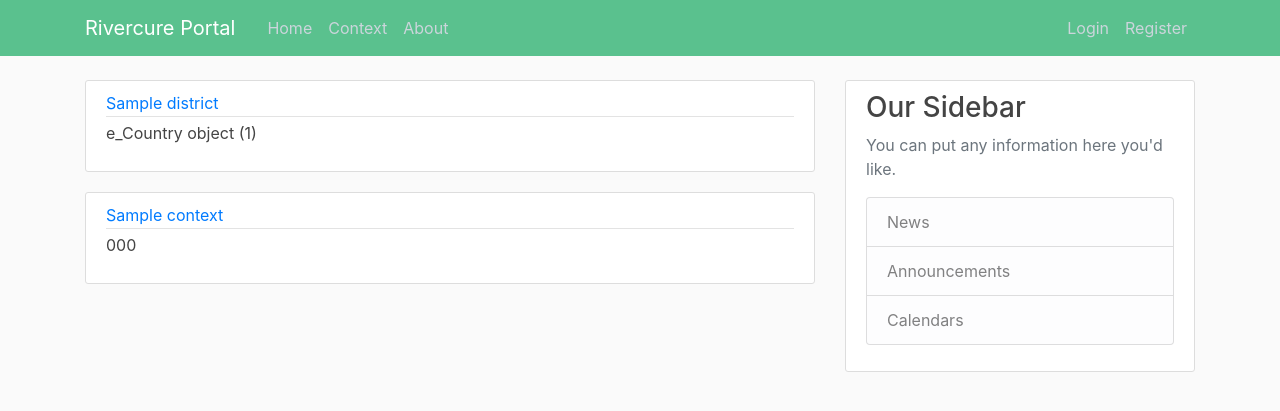
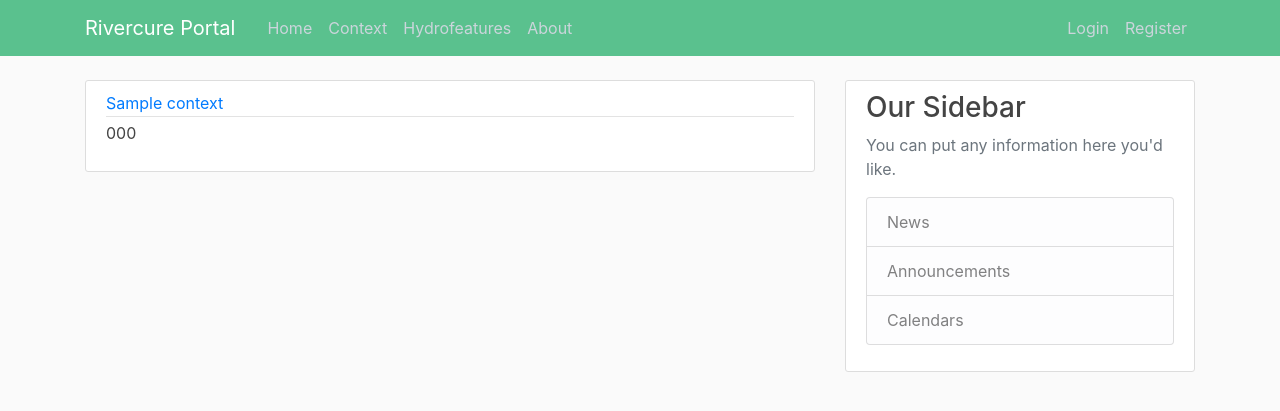
Before and after one commit to RiverCure/Rivercure-Portal, a Django app: page / in a window 1280 px wide. Shown: the top 411 px of the page. Run offline with Django 3.2, Linux system fonts and the light colour scheme; tables that the repository leaves empty hold one stand-in row (values such as "Sample post"); some libraries are stand-ins or nearby versions.

Commit message:
updates on context model and start of hydrofeatures page

```diff
--- a/context/models.py
+++ b/context/models.py
@@ -8,9 +8,13 @@ EVENTKIND_CHOICES = (  ('flood','Flood'),  ('heavyPrecipitation','HeavyPrecipita
 
 EVENTSTATE_CHOICES = (  ('announced','Announced'),  ('occurring','Occurring'),  ('concluded','Concluded'),  )
 
+EVENTSUBKIND_CHOICES = (  ('Real','real'),  ('simulation','Simulation'),  )
+
+EVENTSIMULATIONKIND_CHOICES = ( ('Forecast', 'forecast'), ('Hindcast','hindcast'), ('Planning','planning'),)
+
 CONTEXTBOUNDARY_CHOICES = ( ('Input', 'input'), ('Output', 'output'), ('InputOutput', 'inputOutput'), )
 
-CONTEXTBOUNDARYLINEDATAKIND_CHOICES =  ( ('H', 'h'), ('Q', 'q'), )
+CONTEXTBOUNDARYLINEDATAKIND_CHOICES =  ( ('Depth', 'H'), ('Discharge','Q'), ('Elevation', 'Z'), ('Velocity', 'V'), )
 
 class e_Context(models.Model):
 	code = models.CharField(max_length=100, unique=True)
@@ -33,13 +37,31 @@ class e_Context(models.Model):
 	def __str__(self):
 		return self.Name
 
+class  e_ContextBoundaryLine(models.Model):
 
-class e_ContextBoundaryCondition(models.Model):
 	context = models.ForeignKey('e_Context', on_delete=models.CASCADE)
 
-	geom = models.MultiLineStringField(null=True) #TEMPORARY CHOICE
+	geom = models.MultiLineStringField(null=True) #superimposed "must be a line superimposed on context.geomExternalBoundary"))]
 
 	type = models.CharField(max_length=30, choices=CONTEXTBOUNDARY_CHOICES)
+	dataType = models.CharField(max_length=30, choices=CONTEXTBOUNDARYLINEDATAKIND_CHOICES, null=True)
+
+class  e_ContextBoundaryPoint(models.Model):
+
+	contextBoundaryLine = models.ForeignKey('e_ContextBoundaryLine', on_delete=models.CASCADE, null=True, blank=False )
+
+	geom = models.PointField() #superimposed "must be a point superimposed on e_ContextBoundaryLine.geom"))]
+
+	sensor = models.ForeignKey('e_ContextSensor', on_delete=models.CASCADE, null=True)
+
+class e_ContextSensor(models.Model):
+
+	context = models.ForeignKey('e_Context', on_delete=models.CASCADE)
+	sensor = models.ForeignKey('sensors.e_Sensor', on_delete=models.CASCADE, null=True, blank=False )
+	description = models.TextField()
+
+	associateDatetime = models.DateTimeField(default=datetime.now)
+	user = models.ForeignKey(User, on_delete=models.CASCADE, null=True)
 
 class e_ContextEvent(models.Model):
 	context = models.ForeignKey('e_Context', on_delete=models.CASCADE)
@@ -55,34 +77,36 @@ class e_ContextEvent(models.Model):
 
 	description = models.TextField()
 
+	#Attributes for "Flood Simulation" event, with iStav
 
-class  e_ContextBoundaryLine(models.Model):
+	returnPeriod = models.IntegerField(default=1)
 
-	context = models.ForeignKey('e_Context', on_delete=models.CASCADE)
+	warmUp = models.BooleanField(default=False)
 
-	type = models.CharField(max_length=30, choices=CONTEXTBOUNDARY_CHOICES)
-	datakind = models.CharField(max_length=30, choices=CONTEXTBOUNDARYLINEDATAKIND_CHOICES)
-	geom = models.MultiLineStringField(null=True) #superimposed "must be a line superimposed on context.geomExternalBoundary"))]
+	simulationType = models.CharField(max_length=30, choices=EVENTSIMULATIONKIND_CHOICES, null=True)
 
 
-class  e_ContextBoundaryPoint(models.Model):
-
-	contextBoundaryLine = models.ForeignKey('e_ContextBoundaryLine', on_delete=models.CASCADE, null=True, blank=False )
-
-	geom = models.PointField() #superimposed "must be a point superimposed on e_ContextBoundaryLine.geom"))]
 
 
-class  e_ContextBoundaryPointSensor(models.Model):
-
-	point = models.IntegerField()
-
-	sensor = models.ForeignKey('sensors.e_Sensor', on_delete=models.CASCADE, null=True, blank=False )
 
 
-class e_ContextSensor(models.Model):
+#CONTEXT BOUNDARY POINT SENSOR?
 
-	context = models.ForeignKey('e_Context', on_delete=models.CASCADE)
-	sensor = models.ForeignKey('sensors.e_Sensor', on_delete=models.CASCADE, null=True, blank=False )
-	description = models.TextField()
-	#attribute associateDatetime "Associate Datetime" : Datetime [constraints(NotNull)]
-	#attribute associateUser "Associate User" : String [constraints(NotNull ForeignKey (e_User))]
+#class  e_ContextBoundaryPointSensor(models.Model):
+
+	#point = models.IntegerField()
+
+	#sensor = models.ForeignKey('sensors.e_Sensor', on_delete=models.CASCADE, null=True, blank=False )
+
+#CONTEXT BOUNDARY CONDITION?
+
+# class e_ContextBoundaryCondition(models.Model):
+# 	context = models.ForeignKey('e_Context', on_delete=models.CASCADE)
+# 	geom = models.MultiLineStringField(null=True) #TEMPORARY CHOICE
+# 	type = models.CharField(max_length=30, choices=CONTEXTBOUNDARY_CHOICES)
+
+#CONTEXT SIMULATION?
+
+#CONTEXT USER?
+
+#CONTEXT ORGANIZATION?
--- a/rivercureportal/templates/rivercureportal/base.html
+++ b/rivercureportal/templates/rivercureportal/base.html
@@ -25,6 +25,7 @@
             <div class="navbar-nav mr-auto">
               <a class="nav-item nav-link" href=" {% url 'rivercure-home' %}">Home</a>
               <a class="nav-item nav-link" href=" {% url 'context' %}">Context</a>
+              <a class="nav-item nav-link" href="{% url 'rivercure-hydrofeatures' %}">Hydrofeatures</a>
               <a class="nav-item nav-link" href="{% url 'rivercure-about' %}">About</a>
             </div>
             <!-- Navbar Right Side -->
--- a/rivercureportal/templates/rivercureportal/home.html
+++ b/rivercureportal/templates/rivercureportal/home.html
@@ -1,17 +1,6 @@
 {% extends "rivercureportal/base.html" %}
 
 {% block content %}
-
-{% for district in districts %}
-<article class="media content-section">
-    <div class="media-body">
-      <div class="article-metadata">
-        <a class="mr-2" href="#">{{ district.Name }}</a>
-      </div>
-      <p><a class="article-title" href="#">{{ district.country }}</a></p>
-    </div>
-</article>
-{% endfor %}
 
 {% for context in contexts %}
 <article class="media content-section">
@@ -23,4 +12,5 @@
     </div>
 </article>
 {% endfor %}
+
 {% endblock content %}
--- a/rivercureportal/urls.py
+++ b/rivercureportal/urls.py
@@ -4,5 +4,5 @@ from . import views
 urlpatterns = [
     path('', views.home, name='rivercure-home'),
     path('about/', views.about, name='rivercure-about'),
-
+    path('hydrofeatures/', views.hydrofeatures, name='rivercure-hydrofeatures'),
 ]
--- a/rivercureportal/views.py
+++ b/rivercureportal/views.py
@@ -1,6 +1,7 @@
 from django.shortcuts import render
-from .models import e_District
+from .models import e_District, e_HydroFeature
 from context.models import e_Context
+
 
 def home(request):
     context = {
@@ -11,3 +12,10 @@ def home(request):
 
 def about(request):
     return render(request, 'rivercureportal/about.html')
+
+def hydrofeatures(request):
+    context = {
+        'hydrofeatures': e_HydroFeature.objects.all(),
+    }
+
+    return render(request, 'rivercureportal/hydrofeatures.html', context)
```
Also changed, not shown: rivercureportal/templates/rivercureportal/hydrofeatures.html (added, +7 -0 lines).
